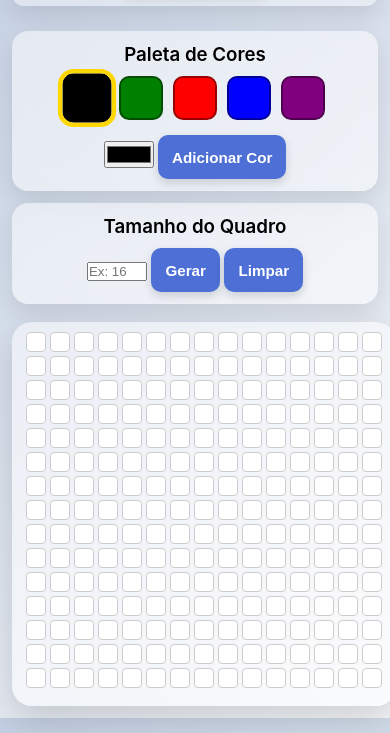
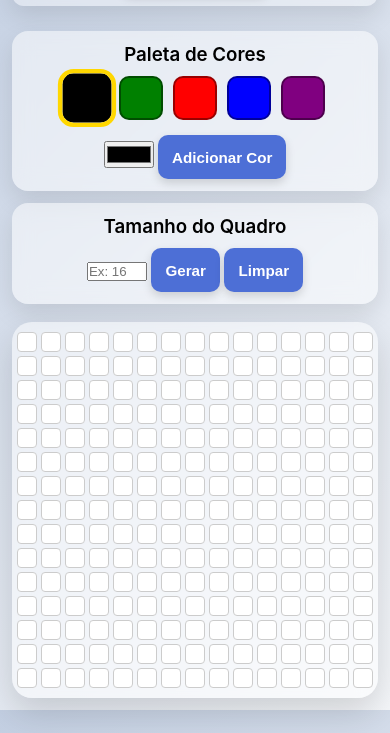
Before and after one commit to sergiomelodesenvolvedor/sergiomelodesenvolvedor.github.io, a website: page pixel-arts/index.html in a window 390 px wide. Shown: the part 111-844 px from the top of the page. Drawn offline with Linux system fonts and the light colour scheme.

Commit message:
Pixel Art: fix mobile overflow — compute pixel size from container width and use percentage widths

```diff
--- a/pixel-arts/script.js
+++ b/pixel-arts/script.js
@@ -66,11 +66,21 @@ function generateBoard(size = 16) {
       size = Math.max(1, maxColsByMinPixel);
     }
 
-    const pixelSize = Math.floor((targetBoard - padding * 2 - gap * (size - 1)) / size);
-    board.style.width = `${targetBoard}px`;
-    board.style.height = `${targetBoard}px`;
-    board.style.gridTemplateColumns = `repeat(${size}, ${pixelSize}px)`;
-    board.style.gridAutoRows = `${pixelSize}px`;
+    // On mobile we let CSS define the board width (100% of container).
+    // Compute pixel size from the actual rendered width to avoid overflow.
+    board.style.width = '';
+    board.style.height = '';
+    // Force a reflow so clientWidth is accurate
+    const boardWidth = Math.max(0, board.clientWidth || targetBoard);
+    const pixelSize = Math.floor((boardWidth - padding * 2 - gap * (size - 1)) / size) || minPixelMobile;
+    // Ensure pixelSize is at least the mobile minimum
+    const finalPixel = Math.max(pixelSize, minPixelMobile);
+    // set columns and rows using the computed pixel size
+    board.style.gridTemplateColumns = `repeat(${size}, ${finalPixel}px)`;
+    board.style.gridAutoRows = `${finalPixel}px`;
+    // set height to match width (square board): compute desired total board height
+    const totalHeight = finalPixel * size + padding * 2 + gap * (size - 1);
+    board.style.height = `${totalHeight}px`;
   } else {
     // Comportamento DESKTOP: preserva layout fluido original (1fr)
     board.style.width = "";
--- a/pixel-arts/style.css
+++ b/pixel-arts/style.css
@@ -216,8 +216,10 @@ h3 {
 
   /* Deixa o board quase em tela cheia e pixels palpáveis */
   #pixel-board {
-    width: min(98vw, 740px);
-    height: min(98vw, 740px);
+    /* Use full available width of the page (respecting body padding) and prevent overflow */
+    width: 100%;
+    max-width: 720px;
+    height: auto; /* height will be controlled by JS to keep square */
     gap: 4px;
     padding: 10px;
   }
@@ -235,8 +237,9 @@ h3 {
   }
 
   #pixel-board {
-    width: 99vw;
-    height: 99vw;
+      width: 100%;
+      max-width: 680px;
+      height: auto;
     gap: 5px;
     padding: 8px;
   }
```
